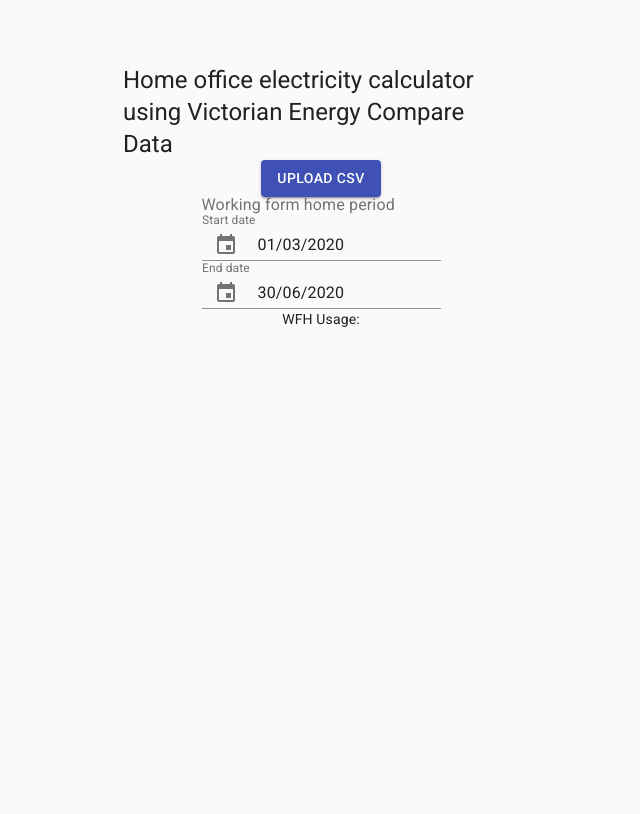
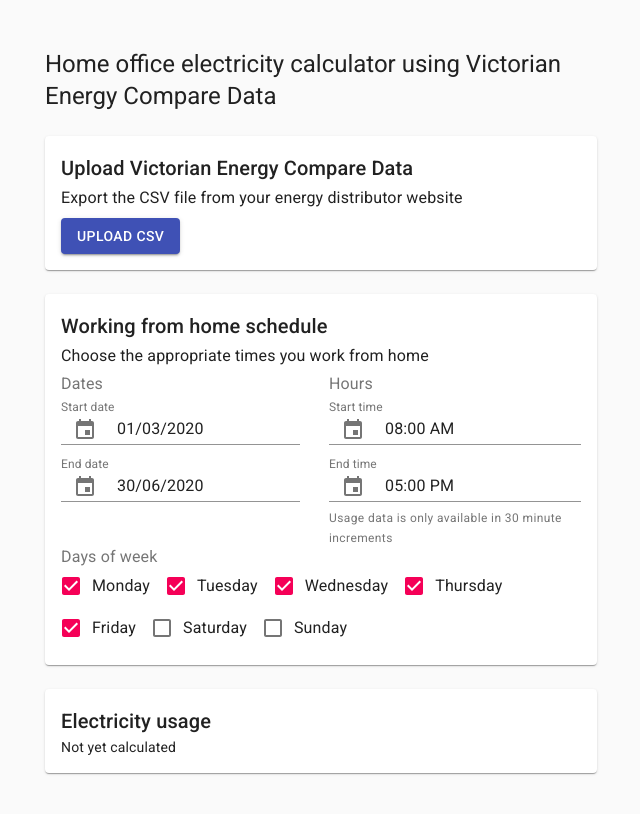
Before and after one commit to longzheng/ato-homeoffice-vec-electricity-calculator, a React (Create React App) app: page / in a window 1280 px wide. Shown: the top 814 px of the page, without its empty margins (319-959 px from the left). Built offline with nearby package versions, Linux system fonts and the light colour scheme.

Commit message:
Added more schedule logic

```diff
--- a/src/components/Calculator.tsx
+++ b/src/components/Calculator.tsx
@@ -1,21 +1,29 @@
 import {
   Button,
+  Checkbox,
   Container,
   FormControl,
+  FormControlLabel,
+  FormGroup,
+  FormHelperText,
   FormLabel,
+  Grid,
   makeStyles,
+  Paper,
   Typography,
 } from "@material-ui/core";
-import { KeyboardDatePicker } from "@material-ui/pickers";
-import React, { useMemo, useState } from "react";
+import { KeyboardDatePicker, KeyboardTimePicker } from "@material-ui/pickers";
+import React, { useCallback, useMemo, useState } from "react";
 import { parseCsv } from "../model/vec-csv";
+import { parse } from "date-fns";
 
 const useStyles = makeStyles((theme) => ({
+  container: {
+    marginTop: theme.spacing(6),
+    marginBottom: theme.spacing(6),
+  },
   paper: {
-    marginTop: theme.spacing(8),
-    display: "flex",
-    flexDirection: "column",
-    alignItems: "center",
+    padding: theme.spacing(2),
   },
   input: {
     display: "none",
@@ -25,15 +33,71 @@
 export const Upload = () => {
   const fileInputRef = React.createRef<HTMLInputElement>();
   const [usageFile, setUsageFile] = useState<File | undefined>(undefined);
+  const [usageFilename, setUsageFilename] = useState<string>();
   const [startDate, setStartDate] = useState<Date>(new Date("2020-03-01"));
   const [endDate, setEndDate] = useState<Date>(new Date("2020-06-30"));
+  const [startTime, setStartTime] = useState<Date>(
+    parse("8:00 AM", "h:m a", new Date())
+  );
+  const [endTime, setEndTime] = useState<Date>(
+    parse("5:00 PM", "h:m a", new Date())
+  );
+  const [daysOfWeek, setDaysOfWeek] = React.useState({
+    monday: true,
+    tuesday: true,
+    wednesday: true,
+    thursday: true,
+    friday: true,
+    saturday: false,
+    sunday: false,
+  });
   const [wfhUsage, setWfhUsage] = useState<number | undefined>();
   const classes = useStyles();
+
+  const isDayOfWeekMatch = useCallback(
+    (date: Date) => {
+      const dateDayOfWeek = date.getDay();
+
+      switch (dateDayOfWeek) {
+        case 0:
+          return daysOfWeek.sunday;
+        case 1:
+          return daysOfWeek.monday;
+        case 2:
+          return daysOfWeek.tuesday;
+        case 3:
+          return daysOfWeek.wednesday;
+        case 4:
+          return daysOfWeek.thursday;
+        case 5:
+          return daysOfWeek.friday;
+        case 6:
+          return daysOfWeek.saturday;
+        default:
+          throw new Error();
+      }
+    },
+    [daysOfWeek]
+  );
+
+  const isHourScheduleMatch = useCallback(
+    (hour: number) => {
+      // convert time to hours represented in decimal (e.g. 9:30 = 9.5)
+      const startTimeHoursDecimal =
+        startTime.getHours() + (startTime.getMinutes() === 30 ? 0.5 : 0);
+      const endTimeHoursDecimal =
+        endTime.getHours() + (endTime.getMinutes() === 30 ? 0.5 : 0);
+
+      return hour >= startTimeHoursDecimal && hour < endTimeHoursDecimal;
+    },
+    [startTime, endTime]
+  );
 
   useMemo(async () => {
     if (!usageFile) return;
 
     try {
+      setUsageFilename(usageFile.name);
       const usageData = await parseCsv(usageFile);
 
       // filter usage data by consumption
@@ -41,16 +105,16 @@
         (x) =>
           x.date >= startDate &&
           x.date <= endDate &&
-          x.date.getDay() >= 1 &&
-          x.date.getDay() <= 5 &&
+          isDayOfWeekMatch(x.date) &&
           x.type === "consumption"
       );
 
       let wfhUsage = 0;
       consumptionData.map((record) => {
         for (const [key, value] of Object.entries(record.usageByHalfHour)) {
+          // our data's keys are represented as a decimal value (e.g. 9:30 = 9.5)
           let hour = parseFloat(key);
-          if (hour >= 9 && hour < 18) {
+          if (isHourScheduleMatch(hour)) {
             wfhUsage += value;
           }
         }
@@ -58,7 +122,13 @@
 
       setWfhUsage(wfhUsage);
     } catch {}
-  }, [usageFile, startDate, endDate]);
+  }, [usageFile, startDate, endDate, isDayOfWeekMatch, isHourScheduleMatch]);
+
+  const handleDaysOfWeekChange = (
+    event: React.ChangeEvent<HTMLInputElement>
+  ) => {
+    setDaysOfWeek({ ...daysOfWeek, [event.target.name]: event.target.checked });
+  };
 
   const onFilesAdded = async (event: React.ChangeEvent<HTMLInputElement>) => {
     const files = event.target.files;
@@ -84,10 +154,21 @@
   };
 
   return (
-    <Container component="main" maxWidth="xs">
-      <div className={classes.paper}>
+    <Container maxWidth="sm" className={classes.container}>
+      <Grid container spacing={3} direction="column">
+        <Grid item>
           <Typography variant="h5" component="h1">
-          Home office electricity calculator using Victorian Energy Compare Data
+            Home office electricity calculator using Victorian Energy Compare
+            Data
+          </Typography>
+        </Grid>
+        <Grid item xs>
+          <Paper className={classes.paper}>
+            <Typography variant="h6">
+              Upload Victorian Energy Compare Data
+            </Typography>
+            <Typography variant="subtitle1" gutterBottom>
+              Export the CSV file from your energy distributor website
             </Typography>
             <div>
               <input
@@ -101,8 +182,24 @@
                 Upload CSV
               </Button>
             </div>
+            {usageFile && (
+              <div>
+                <hr />
+                <div>Selected file: {usageFilename}</div>
+              </div>
+            )}
+          </Paper>
+        </Grid>
+        <Grid item>
+          <Paper className={classes.paper}>
+            <Typography variant="h6">Working from home schedule</Typography>
+            <Typography variant="subtitle1" gutterBottom>
+              Choose the appropriate times you work from home
+            </Typography>
+            <Grid container spacing={2}>
+              <Grid item sm={6}>
                 <FormControl>
-          <FormLabel>Working form home period</FormLabel>
+                  <FormLabel>Dates</FormLabel>
                   <KeyboardDatePicker
                     autoOk
                     disableToolbar
@@ -112,6 +209,7 @@
                     value={startDate}
                     InputAdornmentProps={{ position: "start" }}
                     onChange={(date) => date && setStartDate(date)}
+                    margin="dense"
                   />
                   <KeyboardDatePicker
                     autoOk
@@ -122,10 +220,74 @@
                     value={endDate}
                     InputAdornmentProps={{ position: "start" }}
                     onChange={(date) => date && setEndDate(date)}
+                    margin="dense"
                   />
                 </FormControl>
-        <div>WFH Usage:{wfhUsage}</div>
-      </div>
+              </Grid>
+              <Grid item sm={6}>
+                <FormControl>
+                  <FormLabel>Hours</FormLabel>
+                  <KeyboardTimePicker
+                    label="Start time"
+                    mask="__:__ _M"
+                    value={startTime}
+                    InputAdornmentProps={{ position: "start" }}
+                    minutesStep={30}
+                    onChange={(date) => date && setStartTime(date)}
+                    margin="dense"
+                  />
+                  <KeyboardTimePicker
+                    label="End time"
+                    mask="__:__ _M"
+                    value={endTime}
+                    InputAdornmentProps={{ position: "start" }}
+                    minutesStep={30}
+                    onChange={(date) => date && setEndTime(date)}
+                    margin="dense"
+                  />
+                  <FormHelperText>
+                    Usage data is only available in 30 minute increments
+                  </FormHelperText>
+                </FormControl>
+              </Grid>
+            </Grid>
+            <FormControl>
+              <FormLabel>Days of week</FormLabel>
+              <FormGroup row>
+                {[
+                  "Monday",
+                  "Tuesday",
+                  "Wednesday",
+                  "Thursday",
+                  "Friday",
+                  "Saturday",
+                  "Sunday",
+                ].map((value) => (
+                  <FormControlLabel
+                    key={value}
+                    control={
+                      <Checkbox
+                        checked={(daysOfWeek as any)[value.toLowerCase()]}
+                        onChange={handleDaysOfWeekChange}
+                        name={value.toLowerCase()}
+                      />
+                    }
+                    label={value}
+                  />
+                ))}
+              </FormGroup>
+            </FormControl>
+          </Paper>
+        </Grid>
+        <Grid item>
+          <Paper className={classes.paper}>
+            <Typography variant="h6">Electricity usage</Typography>
+            {wfhUsage !== undefined && wfhUsage > 0 && <div>{Math.round(wfhUsage * 1000) / 1000} kwh</div>}
+            {wfhUsage !== undefined && wfhUsage === 0 && <div>No electricity usage</div>}
+            {wfhUsage === undefined && <div>Not yet calculated</div>}
+          </Paper>
+        </Grid>
+      </Grid>
     </Container>
   );
 };
```
Lines whose indentation alone changed are shown as unchanged.
